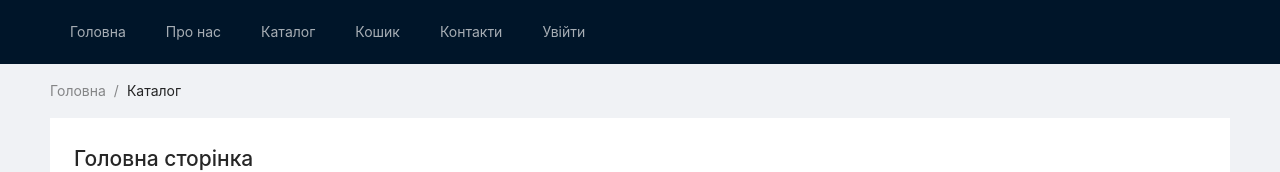
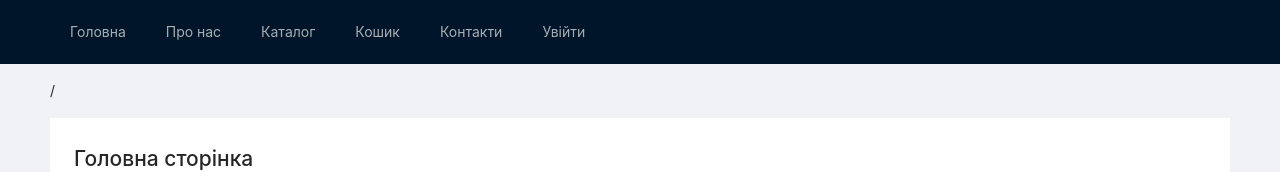
Before and after one commit to laurence543/BookShop-Remake, a React (Create React App) app in the folder frontend/: page / in a window 1280 px wide. Shown: the top 172 px of the page. Built offline with nearby package versions, Linux system fonts and the light colour scheme.

Commit message:
Changed breadcrumbs into page path

```diff
--- a/frontend/src/containers/Layout.js
+++ b/frontend/src/containers/Layout.js
@@ -64,8 +64,7 @@ class CustomLayout extends React.Component {
                 </Header>
                 <Content style={{padding: '0 50px'}}>
                     <Breadcrumb style={{margin: '16px 0'}}>
-                        <Breadcrumb.Item><Link to="/">Головна</Link></Breadcrumb.Item>
-                        <Breadcrumb.Item><Link to="/books">Каталог</Link></Breadcrumb.Item>
+                        <Breadcrumb.Item>{this.props.location.pathname}</Breadcrumb.Item>
                     </Breadcrumb>
                     <div style={{background: '#fff', padding: 24, minHeight: 280}}>
                         {this.props.children}
```
